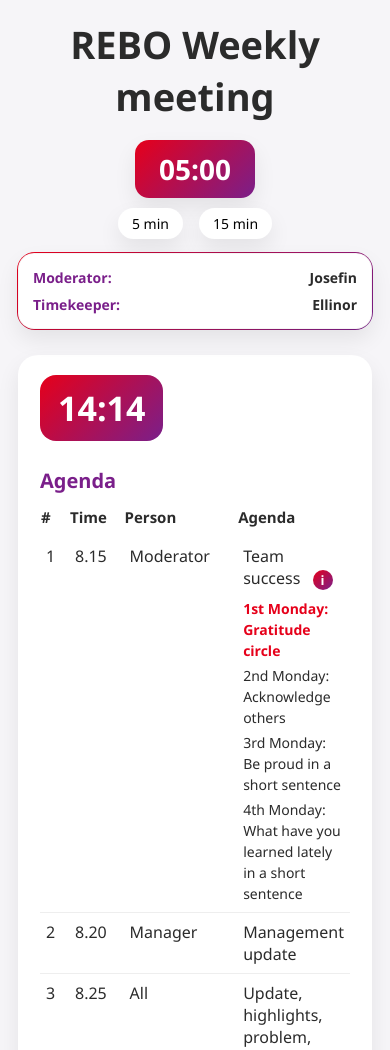
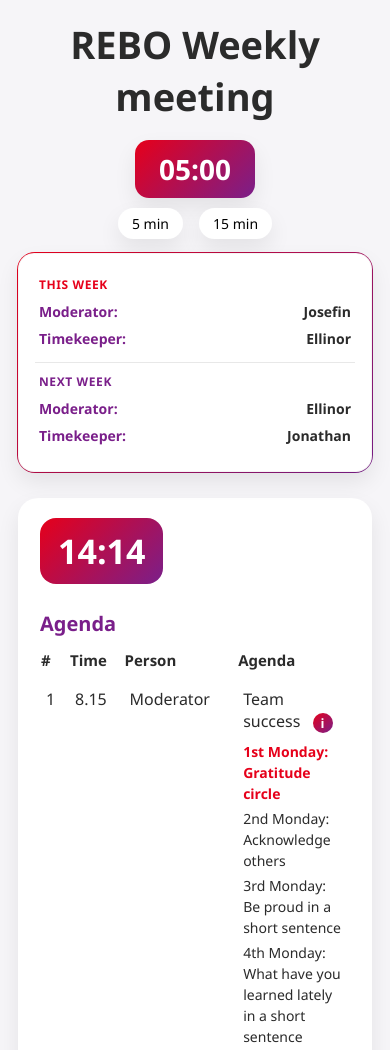
Before and after one commit to PAEXvibes/REBO-weekly, a plain HTML site: page index.html in a window 390 px wide. Shown: the top 1050 px of the page. Drawn offline with Linux system fonts and the light colour scheme.

Commit message:
index.html

```diff
--- a/index.html
+++ b/index.html
@@ -18,11 +18,23 @@
   --radius:20px;
 }
 
+*{
+  box-sizing:border-box;
+  font-family:"Segoe UI",Arial,sans-serif;
+}
 
-*{box-sizing:border-box;font-family:"Segoe UI",Arial,sans-serif;}
-body{margin:0;padding:28px;background:var(--bg);color:var(--text);}
+body{
+  margin:0;
+  padding:28px;
+  background:var(--bg);
+  color:var(--text);
+}
 
-h1{ text-align:center; font-size:38px; margin:0 0 18px 0; }
+h1{
+  text-align:center;
+  font-size:38px;
+  margin:0 0 18px 0;
+}
 
 /* TOP: timer + role box */
 .topbar{
@@ -34,7 +46,9 @@ h1{ text-align:center; font-size:38px; margin:0 0 18px 0; }
   margin-bottom:26px;
 }
 
-.timer-column{ text-align:center; }
+.timer-column{
+  text-align:center;
+}
 
 .timer{
   font-size:28px;
@@ -48,7 +62,10 @@ h1{ text-align:center; font-size:38px; margin:0 0 18px 0; }
   min-width:120px;
 }
 
-.timer-buttons{ margin-top:10px; }
+.timer-buttons{
+  margin-top:10px;
+}
+
 .timer-buttons button{
   margin:0 6px;
   padding:6px 14px;
@@ -60,15 +77,21 @@ h1{ text-align:center; font-size:38px; margin:0 0 18px 0; }
   box-shadow:var(--shadow);
 }
 
+/* ROLE BOX */
 .rolebox{
-  min-width:210px;
+  min-width:440px;
   background:#fff;
   border-radius:16px;
   box-shadow:var(--shadow);
   border:1px solid rgba(0,0,0,0.04);
-  padding:10px 12px;
+  padding:12px 16px;
   position:relative;
+
+  display:grid;
+  grid-template-columns:1fr 1fr;
+  gap:0;
 }
+
 .rolebox::before{
   content:"";
   position:absolute;
@@ -77,15 +100,51 @@ h1{ text-align:center; font-size:38px; margin:0 0 18px 0; }
   background:var(--gradient);
   z-index:-1;
 }
+
+.role-section{
+  padding:0 16px;
+}
+
+.role-section:first-child{
+  padding-left:4px;
+  border-right:1px solid #e8e8e8;
+}
+
+.role-section:last-child{
+  padding-right:4px;
+}
+
+.role-week-title{
+  font-size:12px;
+  font-weight:800;
+  text-transform:uppercase;
+  letter-spacing:0.6px;
+  color:var(--eon-red);
+  margin-bottom:5px;
+}
+
+.role-section.next .role-week-title{
+  color:var(--eon-purple);
+}
+
 .roleline{
   display:flex;
   justify-content:space-between;
-  gap:10px;
-  padding:4px 2px;
+  align-items:center;
+  gap:12px;
+  padding:4px 0;
   font-size:14px;
 }
-.rolelabel{ font-weight:700; color:var(--eon-purple); }
-.rolename{ font-weight:700; color:var(--text); }
+
+.rolelabel{
+  font-weight:700;
+  color:var(--eon-purple);
+}
+
+.rolename{
+  font-weight:700;
+  color:var(--text);
+}
 
 /* LAYOUT */
 .container{
@@ -115,15 +174,42 @@ h1{ text-align:center; font-size:38px; margin:0 0 18px 0; }
 }
 
 /* TABLE */
-table{ width:100%; border-collapse:collapse; }
-th{ text-align:left; padding-bottom:10px; font-size:15px; }
-td{ padding:8px 6px; vertical-align:top; }
-tr:not(:last-child) td{ border-bottom:1px solid #eee; }
+table{
+  width:100%;
+  border-collapse:collapse;
+}
+
+th{
+  text-align:left;
+  padding-bottom:10px;
+  font-size:15px;
+}
+
+td{
+  padding:8px 6px;
+  vertical-align:top;
+}
+
+tr:not(:last-child) td{
+  border-bottom:1px solid #eee;
+}
 
 /* Agenda details */
-.agenda-details{ margin-top:8px; font-size:14px; line-height:1.5; }
-.agenda-details span{ display:block; margin-top:4px; }
-.bold{ font-weight:800; color:var(--eon-red); }
+.agenda-details{
+  margin-top:8px;
+  font-size:14px;
+  line-height:1.5;
+}
+
+.agenda-details span{
+  display:block;
+  margin-top:4px;
+}
+
+.bold{
+  font-weight:800;
+  color:var(--eon-red);
+}
 
 /* Info tooltip */
 .info{
@@ -142,6 +228,7 @@ tr:not(:last-child) td{ border-bottom:1px solid #eee; }
   cursor:default;
   vertical-align:middle;
 }
+
 .info img{
   position:absolute;
   top:26px;
@@ -154,17 +241,77 @@ tr:not(:last-child) td{ border-bottom:1px solid #eee; }
   z-index:50;
   background:#fff;
 }
-.info:hover img{ display:block; }
+
+.info:hover img{
+  display:block;
+}
 
 /* HEADLINES + guidelines */
-h2{ margin:12px 0; font-size:20px; color:var(--eon-purple); }
-ul{ padding-left:18px; margin:8px 0 0 0; }
-li{ margin-bottom:10px; line-height:1.45; }
+h2{
+  margin:12px 0;
+  font-size:20px;
+  color:var(--eon-purple);
+}
 
-@media (max-width: 900px){
-  body{ padding:18px; }
-  .container{ grid-template-columns:1fr; }
-  .rolebox{ width:min(420px, 92vw); }
+ul{
+  padding-left:18px;
+  margin:8px 0 0 0;
+}
+
+li{
+  margin-bottom:10px;
+  line-height:1.45;
+}
+
+/* ACTIONS BOX */
+.actions-box{
+  margin-top:18px;
+}
+
+.actions-box a{
+  display:inline-block;
+  text-decoration:none;
+  font-weight:700;
+  color:var(--eon-purple);
+  background:#f6f5f8;
+  padding:10px 14px;
+  border-radius:12px;
+  transition:0.2s;
+}
+
+.actions-box a:hover{
+  background:#eeeeee;
+}
+
+/* MOBILE */
+@media (max-width:900px){
+  body{
+    padding:18px;
+  }
+
+  .container{
+    grid-template-columns:1fr;
+  }
+
+  .rolebox{
+    width:min(520px, 92vw);
+    min-width:0;
+  }
+}
+
+@media (max-width:520px){
+  .rolebox{
+    grid-template-columns:1fr;
+  }
+
+  .role-section{
+    padding:10px 4px;
+  }
+
+  .role-section:first-child{
+    border-right:none;
+    border-bottom:1px solid #e8e8e8;
+  }
 }
 </style>
 </head>
@@ -174,35 +321,75 @@ li{ margin-bottom:10px; line-height:1.45; }
 <h1>REBO Weekly meeting</h1>
 
 <div class="topbar">
+
   <div class="timer-column">
     <div class="timer" id="timer">05:00</div>
+
     <div class="timer-buttons">
       <button type="button" onclick="startTimer(5)">5 min</button>
       <button type="button" onclick="startTimer(15)">15 min</button>
     </div>
   </div>
 
+
+  <!-- ROLE BOX -->
   <div class="rolebox" aria-label="Roles">
+
+    <!-- THIS WEEK -->
+    <div class="role-section">
+
+      <div class="role-week-title">
+        This week
+      </div>
+
       <div class="roleline">
         <div class="rolelabel">Moderator:</div>
         <div class="rolename" id="roleModerator">–</div>
       </div>
+
       <div class="roleline">
         <div class="rolelabel">Timekeeper:</div>
         <div class="rolename" id="roleTimekeeper">–</div>
       </div>
+
     </div>
+
+
+    <!-- NEXT WEEK -->
+    <div class="role-section next">
+
+      <div class="role-week-title">
+        Next week
       </div>
+
+      <div class="roleline">
+        <div class="rolelabel">Moderator:</div>
+        <div class="rolename" id="nextRoleModerator">–</div>
+      </div>
+
+      <div class="roleline">
+        <div class="rolelabel">Timekeeper:</div>
+        <div class="rolename" id="nextRoleTimekeeper">–</div>
+      </div>
+
+    </div>
+
+  </div>
+
+</div>
+
 
 <div class="container">
 
   <!-- LEFT: CLOCK + AGENDA -->
   <div class="card">
+
     <div class="clock" id="clock">--:--</div>
 
     <h2>Agenda</h2>
 
     <table>
+
       <tr>
         <th style="width:52px;">#</th>
         <th style="width:86px;">Time</th>
@@ -215,9 +402,11 @@ li{ margin-bottom:10px; line-height:1.45; }
         <td>8.15</td>
         <td>Moderator</td>
         <td>
+
           Team success
-          <span class="info" title="Team Success info">i
-            <!-- Byt src till rätt filnamn eller URL där bilden ligger -->
+
+          <span class="info" title="Team Success info">
+            i
             <img src="team-success.png" alt="Team Success" />
           </span>
 
@@ -227,6 +416,7 @@ li{ margin-bottom:10px; line-height:1.45; }
             <span>3rd Monday: Be proud in a short sentence</span>
             <span>4th Monday: What have you learned lately in a short sentence</span>
           </div>
+
         </td>
       </tr>
 
@@ -264,13 +454,19 @@ li{ margin-bottom:10px; line-height:1.45; }
         <td>All</td>
         <td>Feedback meeting</td>
       </tr>
+
     </table>
+
   </div>
+
 
   <!-- RIGHT: GUIDELINES -->
   <div class="card">
+
     <h2>REBO Guidelines</h2>
+
     <ul>
+
       <li>We start and end in time</li>
       <li>We come prepared to the meeting</li>
       <li>There will always be a moderator and timekeeper</li>
@@ -281,102 +477,241 @@ li{ margin-bottom:10px; line-height:1.45; }
       <li>We dare to tell our thoughts</li>
       <li>We give constructive feedback</li>
       <li>We give sensitive feedback in JF</li>
+
       <div class="actions-box">
+
         <a
           href="https://teams.microsoft.com/l/entity/com.microsoft.teamspace.tab.planner/_djb2_msteams_prefix_1812266697?context=%7B%22channelId%22%3A%2219%3A9fbb919437a84059bff6395c20a981bb%40thread.skype%22%7D&tenantId=b914a242-e718-443b-a47c-6b4c649d8c0a"
           target="_blank"
           rel="noopener"
         >
-
-
-
           ✅ Actions – REBO Planner
-
         </a>
 
       </div>
+
     </ul>
+
   </div>
 
 </div>
 
-<span class="info">i
-  <img src="team-success.png" alt="Team Success info">
-</span>
 
 <script>
-/* Stockholm clock */
+
+/* =========================
+   STOCKHOLM CLOCK
+========================= */
+
 function updateClock(){
+
   const now = new Date().toLocaleTimeString("sv-SE", {
-    timeZone: "Europe/Stockholm",
-    hour: "2-digit",
-    minute: "2-digit"
+    timeZone:"Europe/Stockholm",
+    hour:"2-digit",
+    minute:"2-digit"
   });
+
   document.getElementById("clock").innerText = now;
 }
+
 updateClock();
+
 setInterval(updateClock, 1000);
 
-/* Countdown timer */
+
+
+/* =========================
+   COUNTDOWN TIMER
+========================= */
+
 let timerInterval;
+
 function startTimer(minutes){
+
   clearInterval(timerInterval);
+
   let seconds = minutes * 60;
 
   function render(){
-    const min = String(Math.floor(seconds / 60)).padStart(2, "0");
-    const sec = String(seconds % 60).padStart(2, "0");
-    document.getElementById("timer").innerText = `${min}:${sec}`;
+
+    const min = String(
+      Math.floor(seconds / 60)
+    ).padStart(2,"0");
+
+    const sec = String(
+      seconds % 60
+    ).padStart(2,"0");
+
+    document.getElementById("timer").innerText =
+      `${min}:${sec}`;
   }
 
   render();
+
   timerInterval = setInterval(() => {
+
     seconds -= 1;
-    if (seconds < 0){
+
+    if(seconds < 0){
       clearInterval(timerInterval);
       return;
     }
+
     render();
-  }, 1000);
+
+  },1000);
 }
 
-/* ISO week number */
+
+
+/* =========================
+   ISO WEEK NUMBER
+========================= */
+
 function getISOWeek(date){
+
   const d = new Date(date);
+
   d.setHours(0,0,0,0);
-  d.setDate(d.getDate() + 3 - (d.getDay() + 6) % 7);
-  const week1 = new Date(d.getFullYear(), 0, 4);
-  return 1 + Math.round(((d - week1) / 86400000 - 3 + (week1.getDay() + 6) % 7) / 7);
+
+  d.setDate(
+    d.getDate() +
+    3 -
+    (d.getDay() + 6) % 7
+  );
+
+  const week1 =
+    new Date(d.getFullYear(),0,4);
+
+  return 1 + Math.round(
+    (
+      (d - week1) / 86400000
+      - 3
+      + (week1.getDay() + 6) % 7
+    ) / 7
+  );
 }
+
 
 const week = getISOWeek(new Date());
 
-/* Bold correct Monday:
+
+
+/* =========================
+   MONDAY ACTIVITY
+========================= */
+
+/*
 v16 => 3rd Monday
 v17 => 4th Monday
 v18 => 1st Monday
 */
-const mondayIndex = ((week - 14) % 4 + 4) % 4;
-const mondayLines = document.querySelectorAll("#mondays span");
-if (mondayLines[mondayIndex]) mondayLines[mondayIndex].classList.add("bold");
 
-/* Roles rotation:
-   Team order: Josefin, Ellinor, Jonathan, Fredrik, Marvin, Linda, Julia
-   Start point: v17 Moderator=Marvin, Timekeeper=Sigrun
-   Timekeeper this week becomes Moderator next week
+const mondayIndex =
+  ((week - 14) % 4 + 4) % 4;
+
+const mondayLines =
+  document.querySelectorAll("#mondays span");
+
+if(mondayLines[mondayIndex]){
+  mondayLines[mondayIndex]
+    .classList.add("bold");
+}
+
+
+
+/* =========================
+   ROLE ROTATION
+========================= */
+
+/*
+Team order:
+
+Josefin
+Ellinor
+Jonathan
+Fredrik
+Marvin
+Linda
+Julia
+
+Week 17 starting point:
+Moderator = Marvin
+
+The Timekeeper becomes
+Moderator the following week.
 */
-const team = ["Josefin","Ellinor","Jonathan","Fredrik","Marvin","Linda","Julia"];
+
+const team = [
+  "Josefin",
+  "Ellinor",
+  "Jonathan",
+  "Fredrik",
+  "Marvin",
+  "Linda",
+  "Julia"
+];
+
 const baseWeek = 17;
 const baseModerator = "Marvin";
 
-const baseModIndex = team.indexOf(baseModerator);
-const offset = week - baseWeek;
+const baseModIndex =
+  team.indexOf(baseModerator);
 
-const modIndex = ((baseModIndex + offset) % team.length + team.length) % team.length;
-const tkIndex = (modIndex + 1) % team.length;
+const offset =
+  week - baseWeek;
 
-document.getElementById("roleModerator").innerText = team[modIndex];
-document.getElementById("roleTimekeeper").innerText = team[tkIndex];
+
+/* THIS WEEK */
+
+const modIndex =
+  (
+    (baseModIndex + offset)
+    % team.length
+    + team.length
+  ) % team.length;
+
+const tkIndex =
+  (modIndex + 1)
+  % team.length;
+
+
+/* NEXT WEEK */
+
+const nextModIndex =
+  (modIndex + 1)
+  % team.length;
+
+const nextTkIndex =
+  (modIndex + 2)
+  % team.length;
+
+
+/* DISPLAY THIS WEEK */
+
+document
+  .getElementById("roleModerator")
+  .innerText =
+  team[modIndex];
+
+document
+  .getElementById("roleTimekeeper")
+  .innerText =
+  team[tkIndex];
+
+
+/* DISPLAY NEXT WEEK */
+
+document
+  .getElementById("nextRoleModerator")
+  .innerText =
+  team[nextModIndex];
+
+document
+  .getElementById("nextRoleTimekeeper")
+  .innerText =
+  team[nextTkIndex];
+
 </script>
 
 </body>
```
Lines whose indentation alone changed are shown as unchanged.
